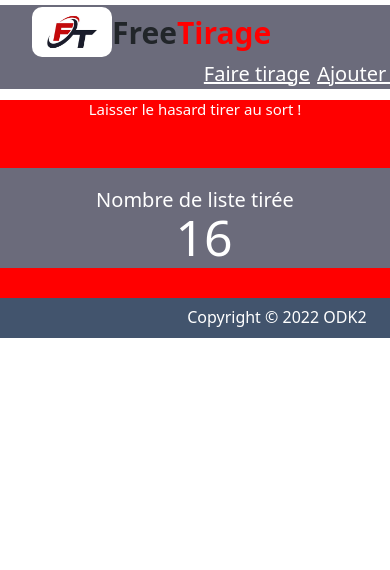
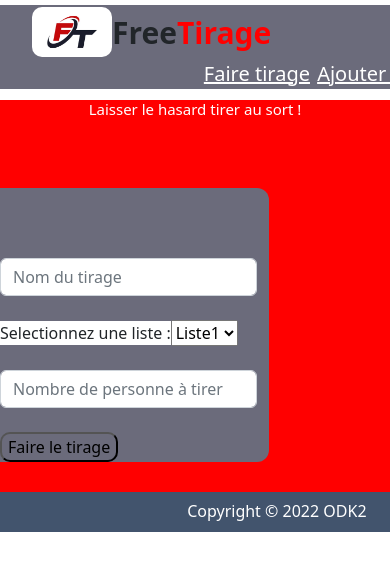
Before and after one commit to geekdjenika/MonTirage, an Angular app: page / in a window 390 px wide. Shown: the top 570 px of the page. Built offline with nearby package versions, Linux system fonts and the light colour scheme.

Commit message:
Avancement dans la page tirage

```diff
--- a/src/app/tirage/tirage.component.html
+++ b/src/app/tirage/tirage.component.html
@@ -63,10 +63,15 @@
                     position: relative;
                     left: 50%;
                 }
+                #plhdertext{
+                    background-color: white;
+                }
                 .cologne{
+                    align-self: center;
                     background-color: #6B6B7B;
-                    height: 170px;
-                    border-radius: 12px;
+                    height: auto;
+                    width: auto;
+                    border-radius: 10px;
                 }
                 .cologne h1{
                     position: relative;
@@ -80,7 +85,10 @@
 
                 }
                 .row{
+                    height: auto;
+                    width: auto;
                     position: relative;
+                    padding-top: 20px;
                     top: 40px;
                 }
                 .nombre{
@@ -134,10 +142,12 @@
                         background-color: red;
                     }
                     .cologne{
+                        padding-top: 50px;
+                        align-self: center;
                         position: relative;
                         top: 2px;
-                        height: 100px;
-                        width: 500px;
+                        height: auto;
+                        width: auto;
                         border-radius: 12px;
                     }
                     .nombre{
@@ -145,9 +155,16 @@
                         position: relative;
                         left: 45%;
                     }
+                    .formulaire {
+                        margin-top: 20px;
+                    }
+                    .row .cologne .btntirer {
+                        background-color: #6B6B7B;
+                        border-radius: 10px;
+                    }
                     nav h1{
                         font-size: 15px;
-                }
+                    }
                 }
 
             </style>
@@ -155,11 +172,24 @@
 
                 <h1>Laisser le hasard tirer au sort !</h1>
                 <div class="row">
-                    <div class="col-2"></div>
-                    <div class="col-2 cologne" >
+                    <div class="cologne" >
                         <div>
-                            <h1>Nombre de liste tirée</h1>
-                            <span class="nombre">16</span>
+                            <form class="form-group formulaire" action="">
+                                <input type="text" class="form-control" id="libelletirage" aria-describedby="nomtirage" placeholder="Nom du tirage">
+                                <br>
+                                <label for="liste" id="plhdertext">Selectionnez une liste :</label>
+                                <select name="listes" id="listes">
+                                    <option value="liste1">Liste1</option>
+                                    <option value="liste2">Liste2</option>
+                                    <option value="liste3">Liste3</option>
+                                    <option value="liste4">Liste4</option>
+                                </select>
+                                <br>
+                                <br>
+                                <input type="number" class="form-control" id="nombrepersonne" aria-describedby="nbpersonne" placeholder="Nombre de personne à tirer">
+                                <br>
+                                <button type="submit" class="btntirer">Faire le tirage</button>
+                            </form>
                         </div>
                     </div>
                 </div>
```
